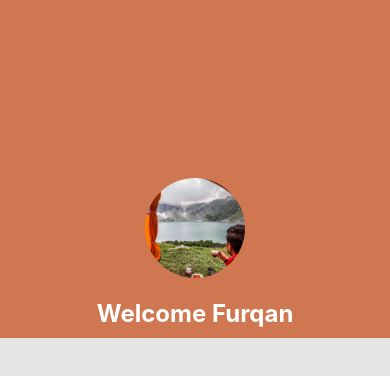
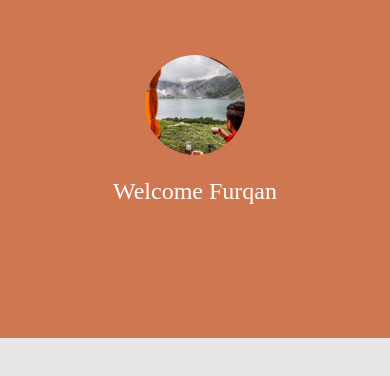
Before and after one commit to Zakarya525/toDoApp, a React Native app: screen / in a window 390 px wide. Shown: the top 376 px of the page. Built offline with nearby package versions, Linux system fonts and the light colour scheme.

Commit message:
minor changes in Header component

```diff
--- a/src/components/Header/Header.js
+++ b/src/components/Header/Header.js
@@ -15,7 +15,7 @@ export default Header;
 
 const styles = StyleSheet.create({
   header: {
-    flex: 1,
+    flex: 0.6,
     marginTop: 30,
     alignItems: "center",
     justifyContent: "flex-end",
--- a/src/components/Header/HeaderTitle.js
+++ b/src/components/Header/HeaderTitle.js
@@ -1,4 +1,5 @@
 import { StyleSheet, Text } from "react-native";
+import { fontSizes } from "../../utils/sizes";
 
 const HeaderTitle = ({ name }) => {
   return <Text style={styles.text}>Welcome {name}</Text>;
@@ -9,8 +10,8 @@ export default HeaderTitle;
 const styles = StyleSheet.create({
   text: {
     color: "white",
-    fontSize: 24,
-    lineHeight: 48,
-    fontWeight: "bold",
+    fontSize: fontSizes.lg,
+    lineHeight: fontSizes.lg * 2,
+    fontFamily: "Roboto_500Medium",
   },
 });
--- a/src/components/Header/index.js
+++ b/src/components/Header/index.js
@@ -1,2 +1,3 @@
 import Header from "./Header";
+
 export default Header;
```
